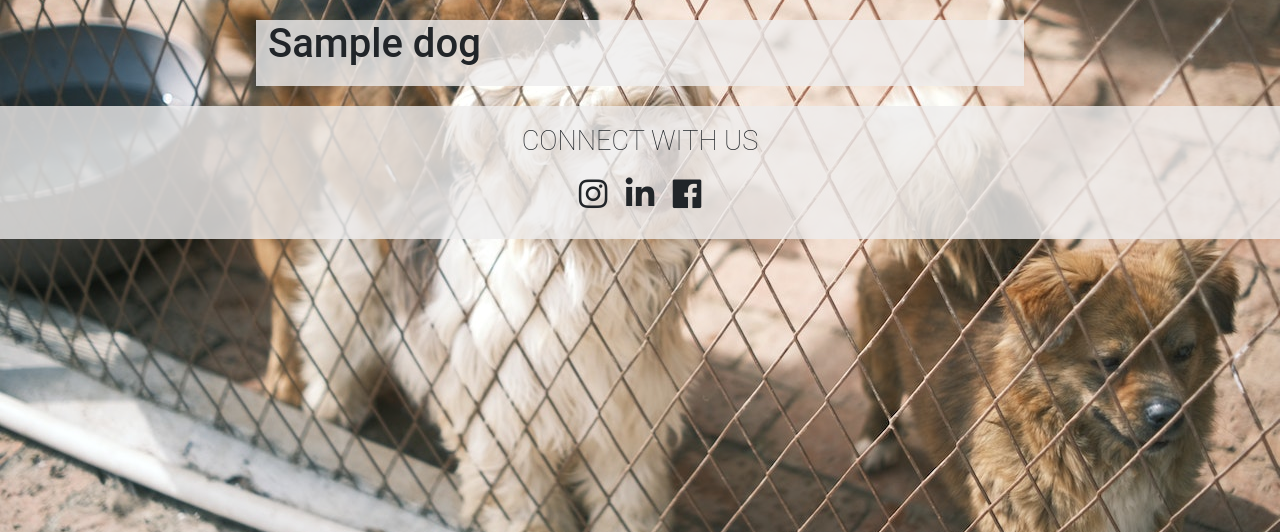
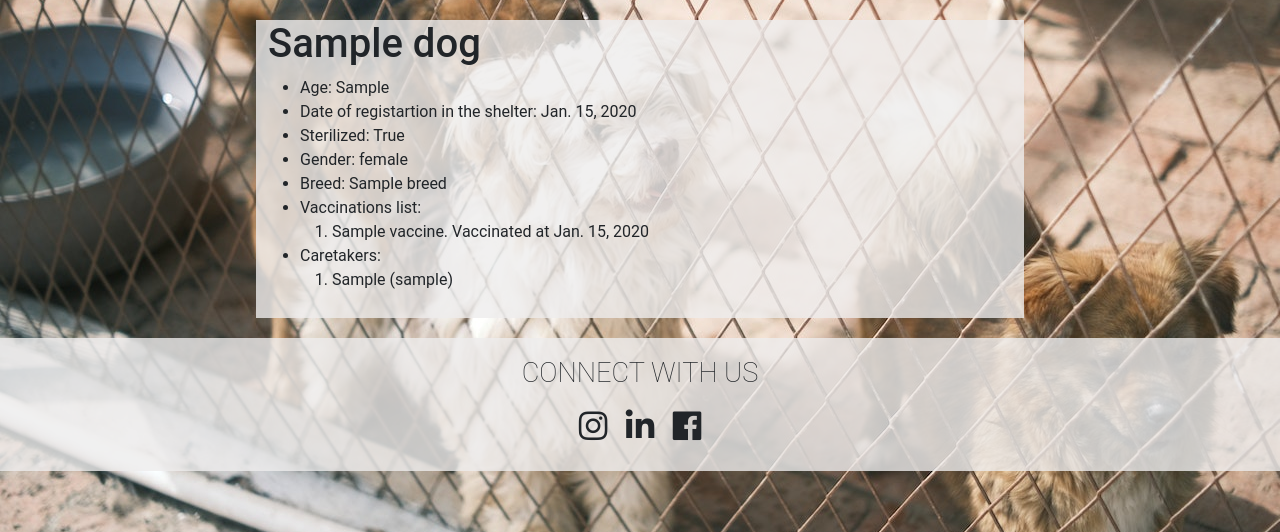
Before and after one commit to OksanaAdamchuk/dog-shelter, a Django app: template templates/shelter/dog_detail.html in a window 1280 px wide. Shown: the part 168-700 px from the top of the page. Run offline with Django 4.2, Linux system fonts and the light colour scheme; the template is opened without the code that fills it: values that come from a table or form of the project are taken from there, others are empty; tables that the repository leaves empty hold one stand-in row (values such as "Sample post"); some libraries are stand-ins or nearby versions.

Commit message:
create dog_detail template

```diff
--- a/templates/shelter/dog_detail.html
+++ b/templates/shelter/dog_detail.html
@@ -6,5 +6,40 @@
 
 {% block content %}
   <h1>{{ dog.name }}</h1>
+  <ul>
+    {% if dog.age %}
+    <li>Age: {{ dog.age }}</li>
+    {% endif %}
+    <li>Date of registartion in the shelter: {{ dog.date_registered }} </li>
+    <li>Sterilized: {{ dog.sterilized }}</li>
+    <li>Gender: {{ dog.gender }}</li>
+    <li>Breed: {{ dog.breed.name }}</li>
+    {% if dog.vaccines %}
+    <li>Vaccinations list:
+      <ol>
+        {% for vaccine in dog.vaccines.all %}
+          {% for vaccination in vaccinations %}
+            {% if vaccine == vaccination.vaccine %}
+              <li> {{ vaccine }}. Vaccinated at {{ vaccination.vaccination_date }} </li>
+            {% endif %}
+          {% endfor %}
+        {% empty %}
+          <span> - </span>
+        {% endfor %}
+      </ol>
+    </li>
+    {% endif %}
+    {% if dog.caretakers %}
+    <li>Caretakers:
+      <ol>
+        {% for caretaker in dog.caretakers.all %}
+          <li> {{ caretaker.first_name }} ({{ caretaker.username }})</li>
+        {% empty %}
+        <span>This dog doesn't have caretakers now </span>
+        {% endfor %}
+      </ol>
+    </li>
+    {% endif %}
+  </ul>
 
 {% endblock %}
```
